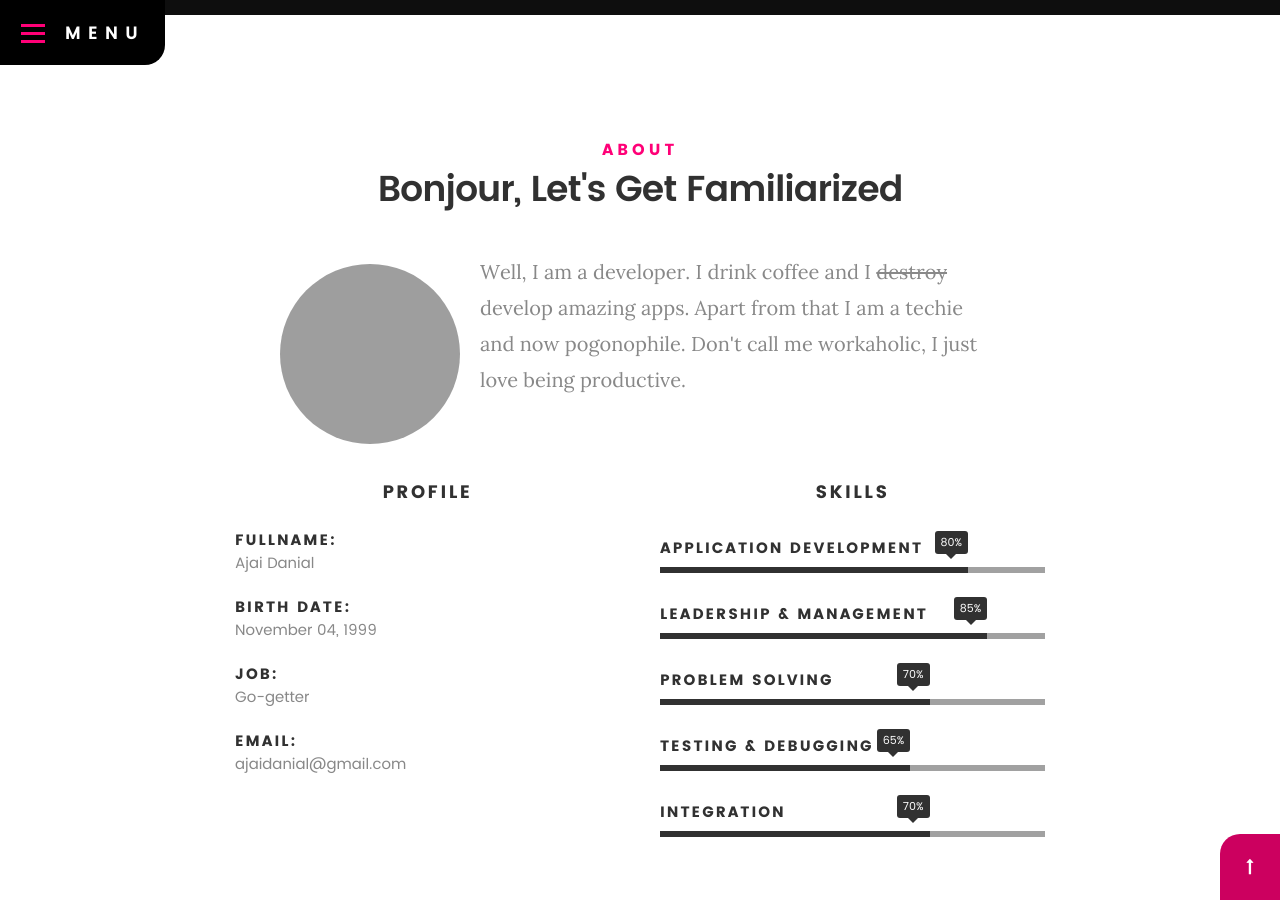
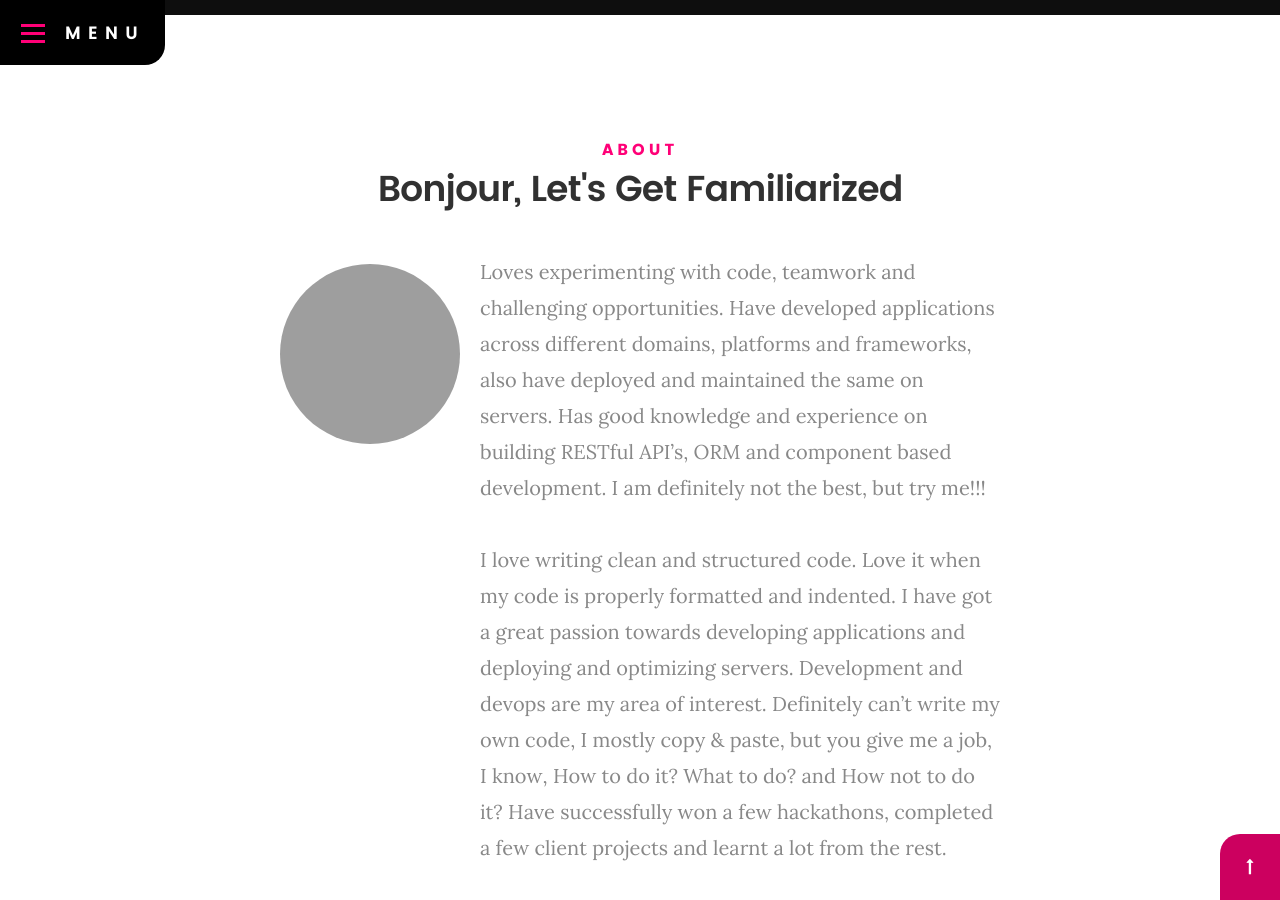
Before and after one commit to ajaidanial/ajaidanial.github.io, a Jekyll site: the page built from index.html, in a window 1280 px wide and 900 px high, scrolled down 885 px. Built offline with Jekyll 4.4.1, drawn with Linux system fonts in a browser that asks for light colours; some web fonts are replaced; comment, search, counter and statistics services are not loaded; grey boxes are pictures that could not be loaded.

Commit message:
about | change

```diff
--- a/index.html
+++ b/index.html
@@ -39,7 +39,7 @@ layout: default
     </div>
     <ul class="intro-social">
         {% for data in site.data.social %}
-        <li><a href="{{ data.val }}"><i class="fa fa-{{ data.social }}"></i></a></li>
+        <li><a target="blank" href="{{ data.val }}"><i class="fa fa-{{ data.social }}"></i></a></li>
         {% endfor %}
     </ul>
 </section>
@@ -51,9 +51,20 @@ layout: default
             <h1>Bonjour, Let's Get Familiarized</h1>
             <div class="intro-info">
                 <img src="assets/img/profile-pic.jpg" alt="Profile Picture">
-                <p class="lead">Well, I am a developer. I drink coffee and I <strike>destroy</strike> develop
-                    amazing apps. Apart from that I am a techie and now pogonophile. Don't call me
-                    workaholic, I just love being productive.</p>
+                <p class="lead">
+                    Loves experimenting with code, teamwork and challenging opportunities.
+                    Have developed applications across different domains, platforms and frameworks, also have deployed
+                    and maintained the same on servers. Has good knowledge and experience on building RESTful API’s, ORM
+                    and component based development. I am definitely not the best, but try me!!!
+                    <br />
+                    <br />
+                    I love writing clean and structured code. Love it when my code is properly formatted and indented. I
+                    have got a great passion towards developing applications and deploying and optimizing servers.
+                    Development and devops are my area of interest. Definitely can’t write my own code, I mostly copy &
+                    paste, but you give me a job, I know, How to do it? What to do? and How not to do it? Have
+                    successfully won a few hackathons, completed a few client projects and learnt a lot from the rest.
+
+                </p>
             </div>
         </div>
     </div>
```
